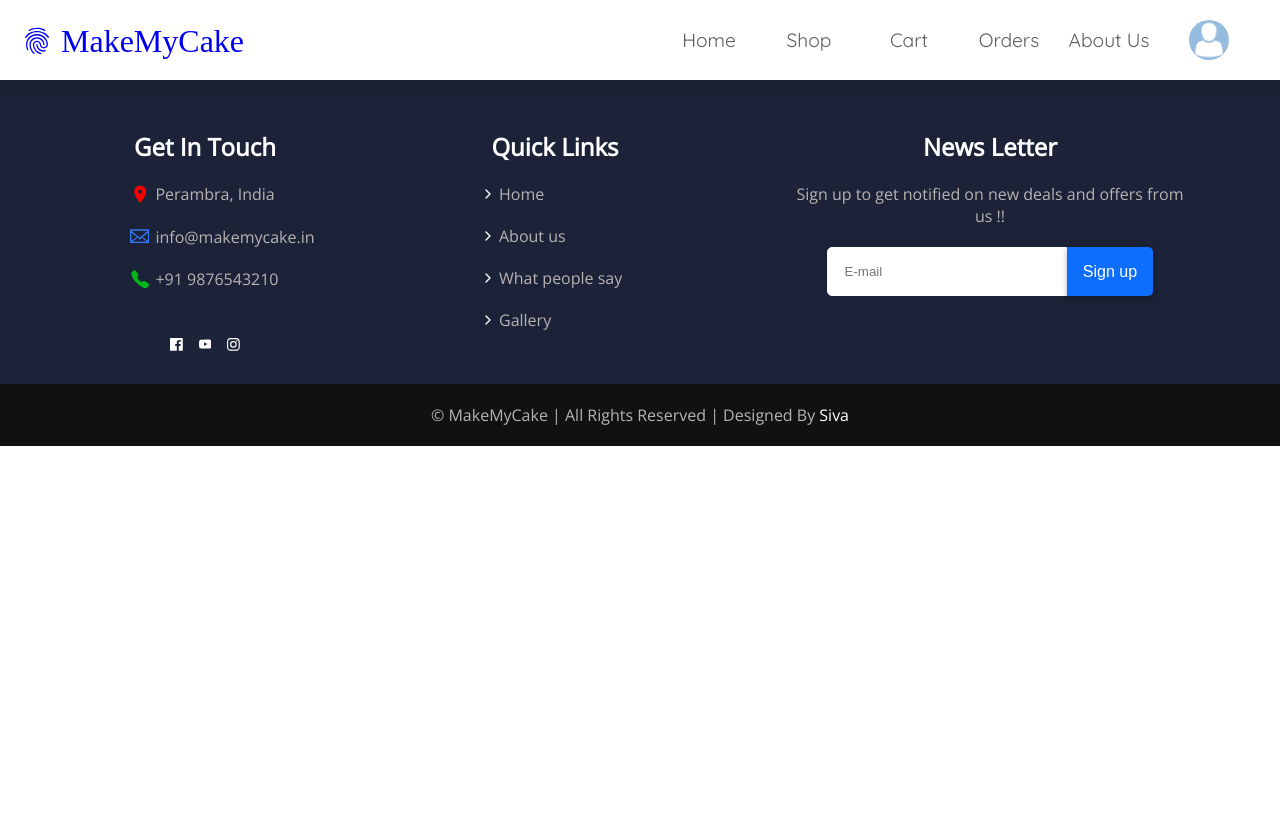
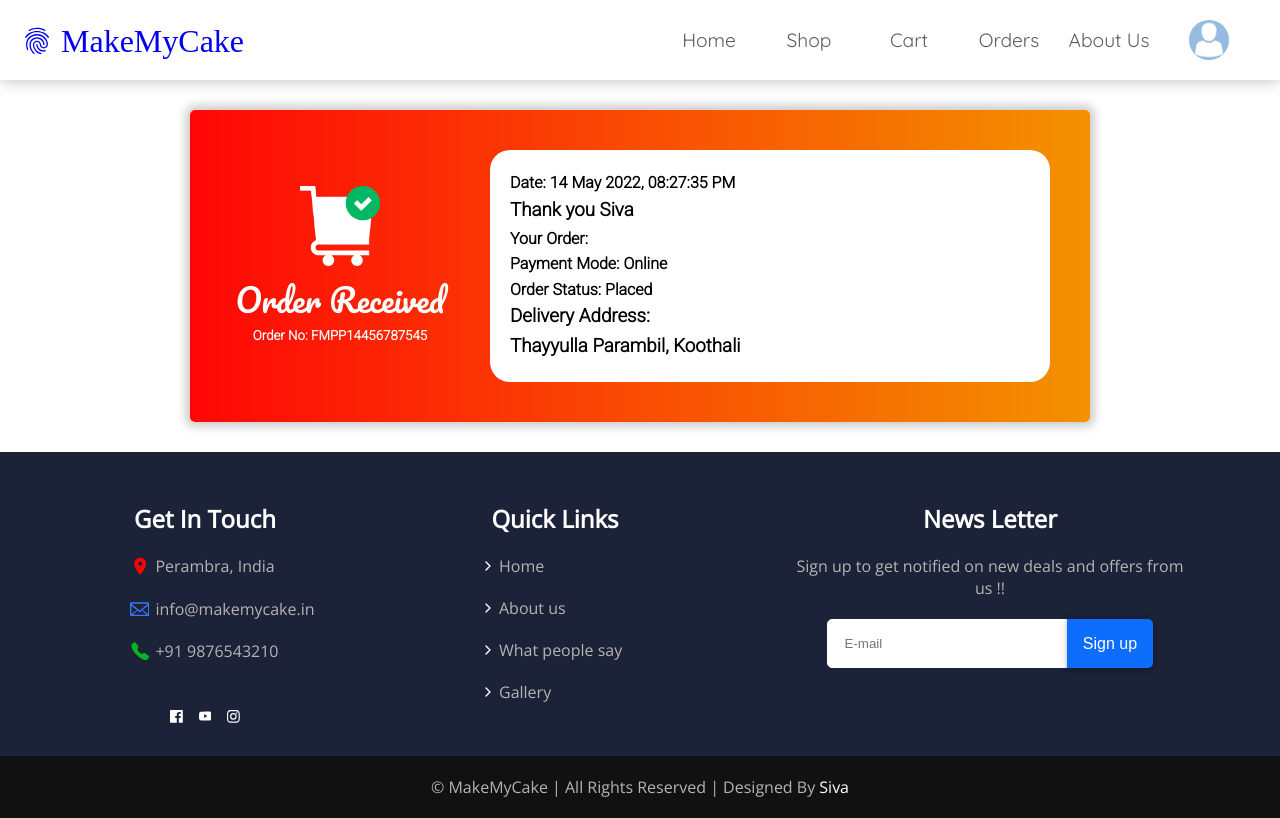
Before and after one commit to dev-siva98/web, a React (Create React App) app: page /confirmation in a window 1280 px wide. Built offline with nearby package versions, Linux system fonts and the light colour scheme; no server answers.

Commit message:
order confirmation

```diff
--- a/src/App.js
+++ b/src/App.js
@@ -15,6 +15,7 @@ import CartProvider from "./Components/Cart/CartProvider";
 import Loader from "./Components/Loader/Loader";
 import Cart from "./Components/Pages/Cart/Cart";
 import Checkout from "./Components/Pages/Checkout/Checkout";
+import OrderConfirmation from "./Components/Pages/OrderConfirmation/OrderConfirmation";
 
 function App() {
 
@@ -56,6 +57,7 @@ function App() {
                 <Route path='/shop' element={<Shop />} />
                 <Route path='/cart' element={<Cart />} />
                 <Route path='/checkout' element={<Checkout />} />
+                <Route path='/confirmation' element={<OrderConfirmation />} />
                 <Route path='/orders' element={<Orders />} />
                 <Route path='/admin' element={<AddProduct />} />
               </Routes>
--- a/src/Components/Pages/About/About.js
+++ b/src/Components/Pages/About/About.js
@@ -1,4 +1,4 @@
-import React, { useContext } from 'react'
+import React from 'react'
 import Testimonial from '../../Testimonial/Testimonial'
 import './About.css'
 // import axios from '../../../axios';
--- a/src/Components/Pages/Checkout/Checkout.js
+++ b/src/Components/Pages/Checkout/Checkout.js
@@ -1,15 +1,15 @@
 import React, { useContext, useEffect, useState } from 'react'
-import {useNavigate} from 'react-router-dom'
+import { useNavigate } from 'react-router-dom'
 import { useForm } from 'react-hook-form'
 import axios from '../../../axios';
 import * as Yup from 'yup'
 import { yupResolver } from '@hookform/resolvers/yup'
 import { FaShippingFast } from 'react-icons/fa'
 import { GoVerified, GoUnverified } from 'react-icons/go'
-import './Checkout.css'
 import { useCart, useDispatchCart } from '../../Cart/CartProvider';
 import Authentication from '../../../Authentication';
 import { LoadingContext } from '../../../AppContext';
+import './Checkout.css'
 
 function Checkout() {
 
--- /dev/null
+++ b/src/Components/Pages/OrderConfirmation/OrderConfirmation.css
@@ -0,0 +1,51 @@
+@import url('https://fonts.googleapis.com/css2?family=Pacifico&display=swap');
+.confirmation-section {
+    position: relative;
+    background-color: #fff;
+    top: 80px;
+    padding: 30px 20px;
+    font-family: "Roboto", sans-serif;
+    line-height: 1.6;
+}
+
+.confirmation-section-container {
+    margin: auto;
+    width: 900px;
+    background-image: linear-gradient(to right, #ff0606, #f39200);
+    border-radius: 5px;
+    box-shadow: 0px 0px 10px 5px rgba(0, 0, 0, 0.2);
+    padding: 40px;
+    display: grid;
+    grid-template-columns: 260px 560px;
+}
+
+.confirmation-section-left {
+    margin-right: 40px;
+    color: #fff;
+    text-align: center;
+    display: flex;
+    flex-direction: column;
+    justify-content: center;
+}
+
+.confirmatiom-section-left-image {
+    width: 80px;
+}
+
+.confirmation-left-title h2 {
+    font-family: 'pacifico', 'cursive';
+    font-weight: lighter;
+    font-size: 2rem;
+}
+
+.confirmation-left-title h5 {
+
+}
+
+
+
+.confirmation-section-right {
+    background-color: #fff;
+    padding: 20px;
+    border-radius: 20px;
+}
--- /dev/null
+++ b/src/Components/Pages/OrderConfirmation/OrderConfirmation.js
@@ -0,0 +1,52 @@
+import React from 'react'
+
+import './OrderConfirmation.css'
+
+function OrderConfirmation() {
+    return (
+        <div className='confirmation-section'>
+            <div className="confirmation-section-container">
+                <div className="confirmation-section-left">
+                    <div className="confirmation-left-icon">
+                        <img src='images/order.png' alt="Success" className='confirmatiom-section-left-image' />
+                    </div>
+                    <div className="confirmation-left-title">
+                        <h2>Order Received</h2>
+                        <h5>Order No: FMPP14456787545</h5>
+                    </div>
+                </div>
+                <div className="confirmation-section-right">
+                    <div className="confirmation-right-section-1">
+                        <h4>Date: 14 May 2022, 08:27:35 PM</h4>
+                    </div>
+                    <div className="confirmation-right-section-2">
+                        <h3>Thank you Siva</h3>
+                    </div>
+                    <div className="confirmation-right-section-3">
+                        <h4>Your Order:</h4>
+                        <div className="confirmation-right-section-3-items">
+
+                        </div>
+                        <div className="confirmation-right-section-3-paid">
+
+                        </div>
+                    </div>
+                    <div className="confirmation-right-section-4">
+                        <div className="confirmation-right-section-4-payment">
+                            <h4>Payment Mode: Online</h4>
+                        </div>
+                        <div className="confirmation-right-section-4-order">
+                            <h4>Order Status: Placed</h4>
+                        </div>
+                    </div>
+                    <div className="confirmation-right-section-5">
+                        <h3>Delivery Address:</h3>
+                        <h3>Thayyulla Parambil, Koothali</h3>
+                    </div>
+                </div>
+            </div>
+        </div>
+    )
+}
+
+export default OrderConfirmation
```
Also changed, not shown: public/images/order.png (added).
